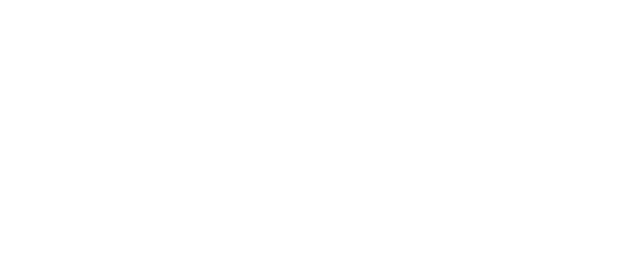
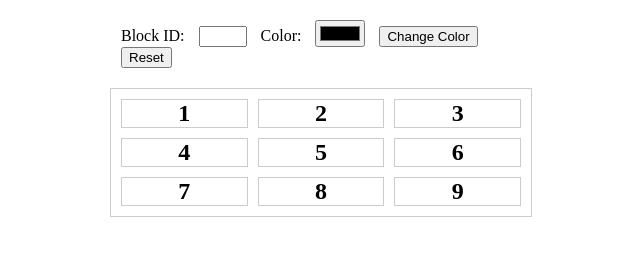
Before and after one commit to acciojob/Replit-Asian-Paints-jaisaipothula, a website: page main.html in a window 1280 px wide. Shown: the whole page, without its empty margins (319-959 px from the left). Drawn offline with Linux system fonts and the light colour scheme.

Commit message:
created a submission

```diff
--- a/main.html
+++ b/main.html
@@ -1,16 +1,33 @@
 <!DOCTYPE html>
+<html lang="en">
+<head>
+    <meta charset="UTF-8">
+    <meta name="viewport" content="width=device-width, initial-scale=1.0">
+    <title>Change Grid Colors</title>
+    <link rel="stylesheet" href="styles.css">
+</head>
+<body>
+    <div class="controls">
+        <label for="block_id">Block ID:</label>
+        <input type="number" id="block_id" min="1" max="9">
+        <label for="colour_id">Color:</label>
+        <input type="color" id="colour_id">
+        <button id="change_button">Change Color</button>
+        <button id="reset_button">Reset</button>
+    </div>
 
-<html>
+    <div id="grid-container" class="grid-container">
+        <div id="1" class="grid-item">1</div>
+        <div id="2" class="grid-item">2</div>
+        <div id="3" class="grid-item">3</div>
+        <div id="4" class="grid-item">4</div>
+        <div id="5" class="grid-item">5</div>
+        <div id="6" class="grid-item">6</div>
+        <div id="7" class="grid-item">7</div>
+        <div id="8" class="grid-item">8</div>
+        <div id="9" class="grid-item">9</div>
+    </div>
 
-<head>
-	<link rel="stylesheet" href="styles.css">
-</head>
-
-<body>
-	<!-- the entire body must be written by student -->
-    <script type="text/javascript" src="./script.js">
-</script>
-
+    <script src="script.js"></script>
 </body>
-
 </html>
--- a/script.js
+++ b/script.js
@@ -1 +1,29 @@
 //your JS code here. If required.
+document.addEventListener("DOMContentLoaded", function() {
+    const gridItems = document.querySelectorAll('.grid-item');
+    const changeButton = document.getElementById('change_button');
+    const resetButton = document.getElementById('reset_button');
+
+    // Function to change the background color of a specific grid item
+    function changeGridItemColor(blockId, color) {
+        const gridItem = document.getElementById(blockId);
+        if (gridItem) {
+            gridItem.style.backgroundColor = color;
+        }
+    }
+
+    // Change color button click event listener
+    changeButton.addEventListener('click', function() {
+        const blockId = document.getElementById('block_id').value;
+        const color = document.getElementById('colour_id').value;
+
+        changeGridItemColor(blockId, color);
+    });
+
+    // Reset button click event listener
+    resetButton.addEventListener('click', function() {
+        gridItems.forEach(function(item) {
+            item.style.backgroundColor = 'transparent';
+        });
+    });
+});
--- a/styles.css
+++ b/styles.css
@@ -1 +1,30 @@
 /*  your css code here. If applicable */
+.grid-container {
+    display: grid;
+    grid-template-columns: repeat(3, 1fr);
+    gap: 10px;
+    max-width: 400px;
+    margin: 20px auto;
+    padding: 10px;
+    border: 1px solid #ccc;
+}
+
+.grid-item {
+    display: flex;
+    justify-content: center;
+    align-items: center;
+    font-size: 24px;
+    font-weight: bold;
+    background-color: transparent;
+    border: 1px solid #ccc;
+    transition: background-color 0.3s ease;
+}
+
+.controls {
+    max-width: 400px;
+    margin: 20px auto;
+}
+
+.controls label, .controls input, .controls button {
+    margin-right: 10px;
+}
```
